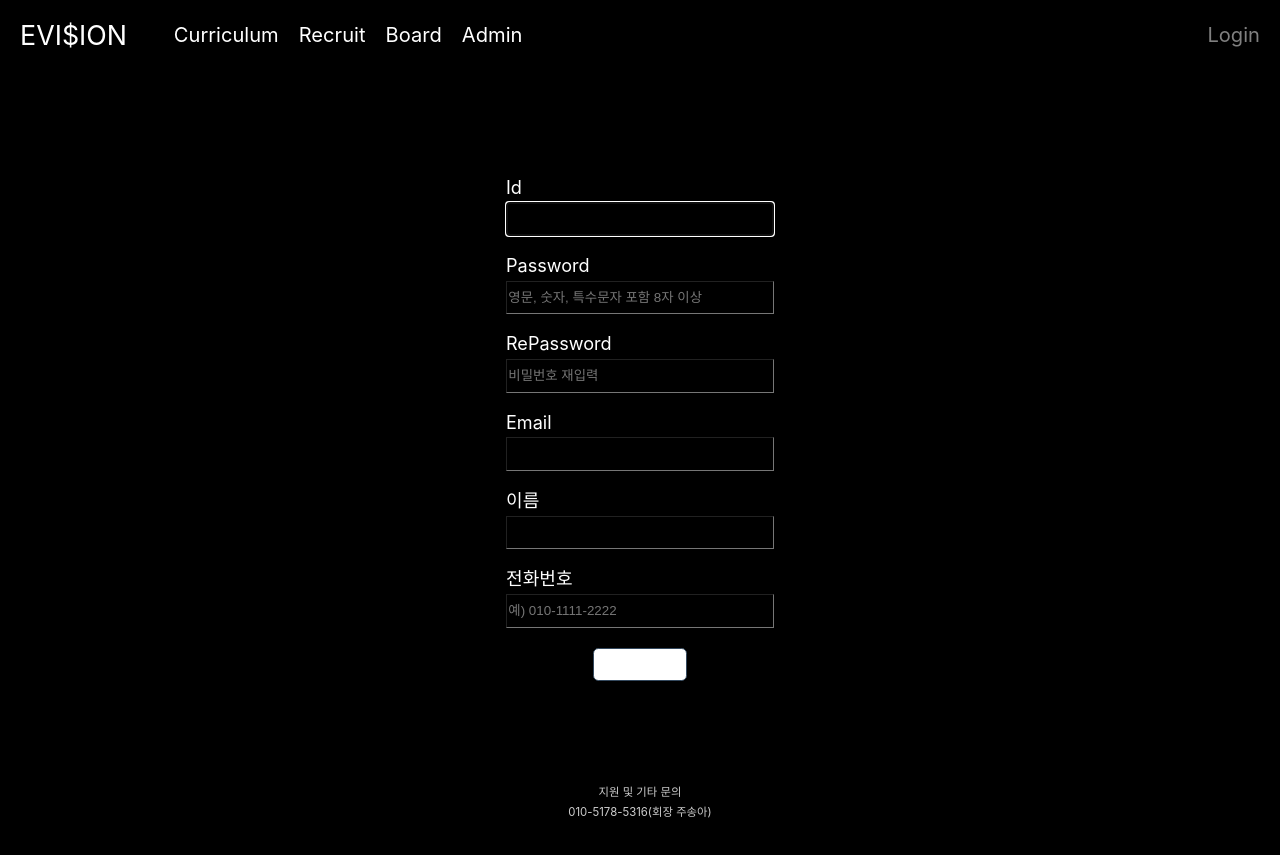
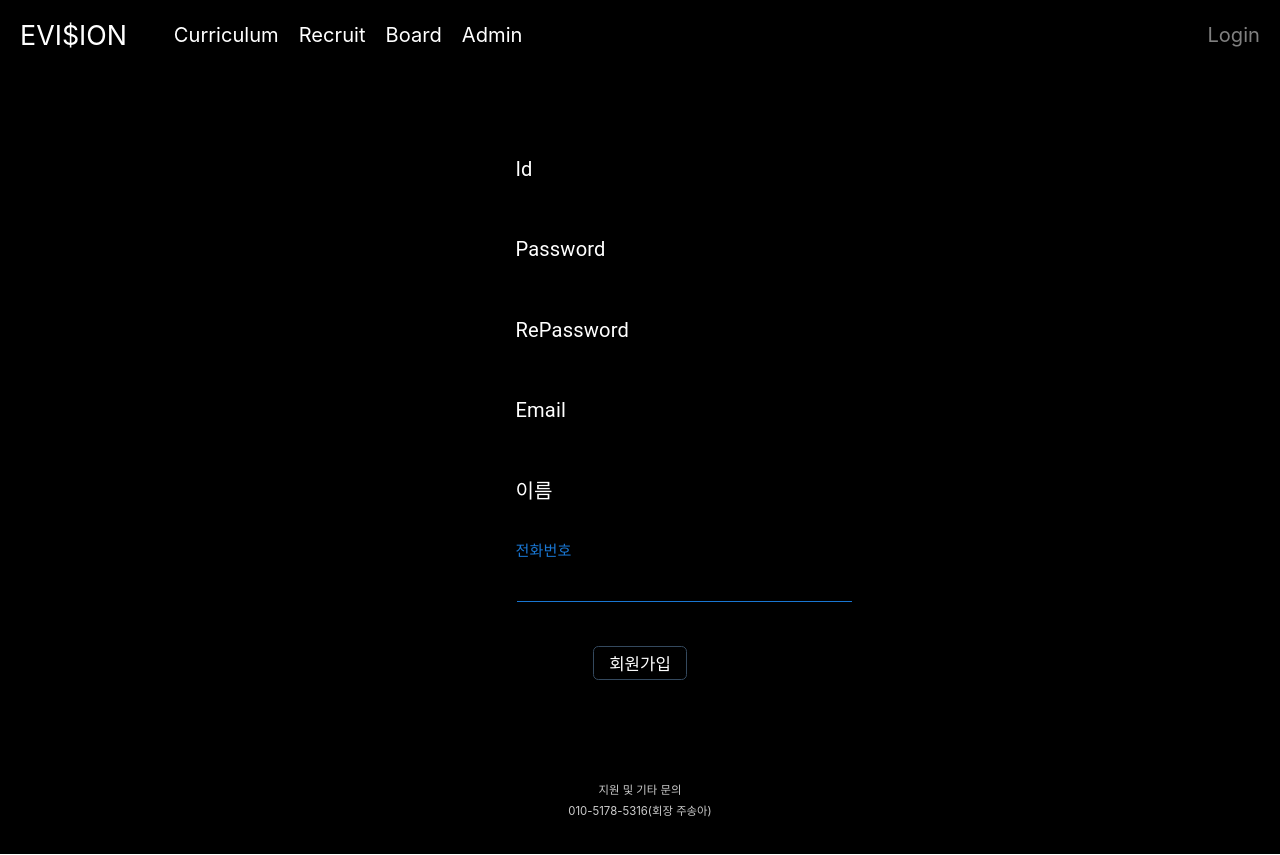
Before and after one commit to EVISION-EWHA/EVISION-website, a React (Create React App) app: page /signup in a window 1280 px wide. Built offline with nearby package versions, Linux system fonts and the light colour scheme.

Commit message:
2023/02/18 singup/admin/login css 수정

```diff
--- a/src/pages/Admin/Admin.jsx
+++ b/src/pages/Admin/Admin.jsx
@@ -14,6 +14,7 @@ import {
   ThemeProvider,
   Typography,
 } from "@mui/material";
+import { palette } from "@mui/system";
 import { createTheme } from "@mui/material/styles";
 import { useNavigate } from "react-router-dom";
 import styled from "styled-components";
@@ -22,6 +23,9 @@ import UserTable from "components/userTable";
 
 function Admin() {
   const theme = createTheme({
+    palette: {
+      background: "black",
+    },
     typography: {
       fontFamily: "'Pretendard', sans-serif",
     },
@@ -52,13 +56,14 @@ function Admin() {
   };
 
   const hstyle = {
+    //border: "10px solid white",
     display: "flex",
-    width: "100rem",
     justifyContent: "center",
     margin: "auto",
-    padding: "5rem 0 5rem 0",
+    padding: "5rem 63rem 5rem 63rem",
     flexDirection: "column",
     fontSize: "30px",
+    backgroundColor: "black",
   };
 
   return (
@@ -66,17 +71,20 @@ function Admin() {
       <div style={hstyle}>
         <Button
           sx={{
+            backgroundColor: "#474544",
+            color: "white",
             mb: 2,
             flexDirection: "row",
             alignItems: "flex-start",
             width: "10rem",
-            fontSize: "1.35rem",
+            fontWeight: "600",
+            fontSize: "1.5rem",
           }}
           variant="contained"
-          color="success"
+          //color="success"
           onClick={openModal}
         >
-          등급변경
+          등급 변경
         </Button>
         <Modal
           open={modalOpen}
--- a/src/pages/login/Login.jsx
+++ b/src/pages/login/Login.jsx
@@ -1,16 +1,9 @@
 import React, { useState } from "react";
 import axios from "axios";
-import Swal from "sweetalert2";
-import Box from "@mui/material/Box";
 import Input from "@mui/material/Input";
-import IconButton from "@mui/material/IconButton";
 import OutlinedInput from "@mui/material/OutlinedInput";
 import InputLabel from "@mui/material/InputLabel";
-import InputAdornment from "@mui/material/InputAdornment";
 import FormControl from "@mui/material/FormControl";
-import Visibility from "@mui/icons-material/Visibility";
-import DeleteIcon from "@mui/icons-material/Delete";
-import VisibilityOff from "@mui/icons-material/VisibilityOff";
 import { useNavigate } from "react-router-dom";
 import styled from "styled-components";
 
@@ -64,6 +57,10 @@ function Login({}) {
             setIsLogin(false);
             console.log("login실패. 거부당함");
             alert("가입 요청이 거부되었습니다");
+          } else if (status === 3) {
+            setIsLogin(false);
+            console.log("login실패. 거부당함");
+            alert("회원 등급이 추방당하셨습니다..?");
           } else if (status === -1) {
             setIsLogin(false);
             console.log("login실패. 비밀번호 오류");
@@ -91,13 +88,14 @@ function Login({}) {
   };
 
   const hstyle = {
+    backgroundColor: "black",
     fontColor: "white",
     display: "flex",
     justifyContent: "center",
     alignItems: "center",
     width: "100%",
-    margin: "10rem 0 5rem 0",
-    padding: "5rem 0 5rem 0",
+    //margin: "10rem 0 5rem 0",
+    padding: "20rem 5rem 25rem 5rem",
     flexDirection: "column",
     fontSize: "30px",
   };
@@ -112,17 +110,6 @@ function Login({}) {
 
   return (
     <form style={hstyle} onSubmit={handleSubmit}>
-      {/* <Stlabel>
-        Id
-        <StInput
-          type="text"
-          id="userId"
-          name="id"
-          onChange={handleInputId}
-          value={inputId}
-          autoComplete="id"
-        />
-      </Stlabel> */}
       <FormControl
         sx={{
           p: 2,
@@ -195,6 +182,7 @@ function Login({}) {
 export default Login;
 
 const form = styled.form`
+  background-color: black;
   display: flex;
   justify-content: center;
   align-items: center;
@@ -229,7 +217,8 @@ const StLoginBtn = styled.button`
   float: left;
   align-items: center;
   color: white;
-  font-size: 2rem;
+  font-size: 2.5rem;
+  font-weight: 500;
   position: relative;
   box-sizing: border-box;
   overflow: hidden;
@@ -240,7 +229,7 @@ const StLoginBtn = styled.button`
   cursor: pointer;
 
   &:hover {
-    background-color: #00462a;
-    color: white;
+    background-color: #e2f87b;
+    color: black;
   }
 `;
--- a/src/pages/sign/Signup.jsx
+++ b/src/pages/sign/Signup.jsx
@@ -1,10 +1,15 @@
-import React from "react";
-import { useState } from "react";
+import React, { useState } from "react";
 import axios from "axios";
-import Swal from "sweetalert2";
+import Input from "@mui/material/Input";
+import OutlinedInput from "@mui/material/OutlinedInput";
+import InputLabel from "@mui/material/InputLabel";
+import FormControl from "@mui/material/FormControl";
+import { useNavigate } from "react-router-dom";
 import styled from "styled-components";
 
 function Signup() {
+  const navigate = useNavigate();
+
   const [inputId, setInputId] = useState("");
   const [inputPw, setinputPw] = useState("");
   const [inputRePw, setInputRePw] = useState("");
@@ -14,6 +19,10 @@ function Signup() {
 
   const [passwordState, setPasswordState] = useState(""); //비밀번호 입력
   const [passwordError, setPasswordError] = useState(""); //비밀번호 재입력
+
+  const onClickSignup = () => {
+    console.log("click signup");
+  };
 
   const handleInputId = (e) => {
     setInputId(e.target.value);
@@ -60,6 +69,7 @@ function Signup() {
         if (status === 0) {
           console.log("회원가입 성공");
           alert("회원가입을 성공했습니다");
+          navigate("/main");
         } else if (status === -1) {
           console.log("회원가입 실패(아이디 중복)");
           alert("이미 존재하는 아이디입니다");
@@ -88,58 +98,118 @@ function Signup() {
     const passwordRegex = /^(?=.*[a-zA-Z])(?=.*[0-9]).{8,25}$/;
     if (!passwordRegex.test(joinData.userPw)) {
       setPasswordState(
+        alert(
           " 영문, 숫자, 특수문자를 포함한 8자 이상의 비밀번호를 설정해주세요."
+        )
       );
     } else setPasswordState("");
 
-    if (passwordRegex.test(joinData.userPw) && joinData.userPw === inputRePw)
-      setPasswordError("비밀번호가 일치하지 않습니다.");
+    if (joinData.userPw !== inputRePw)
+      setPasswordError(alert("비밀번호가 일치하지 않습니다."));
     else setPasswordError("");
 
-    if (joinData.userPw === inputRePw) {
+    if (passwordRegex.test(joinData.userPw) && joinData.userPw === inputRePw) {
       onhandlePost(joinData);
     }
   };
 
   const hstyle = {
+    backgroundColor: "black",
     display: "flex",
     justifContent: "center",
     alignItems: "center",
     width: "100%",
-    margin: "7rem 0 5rem 0",
-    padding: "5rem 0 5rem 0",
+    padding: "10rem 5rem 10rem 5rem",
     flexDirection: "column",
     fontSize: "30px",
   };
 
   return (
     <form style={hstyle} onSubmit={handleSubmit}>
-      <Stlabel>Id</Stlabel>
-      <StInput
-        value={inputId}
-        onChange={handleInputId}
+      <FormControl
+        sx={{
+          p: 2,
+          width: "40rem",
+          height: "12rem",
+          backgroundColor: "black",
+        }}
+        variant="outlined"
+      >
+        <InputLabel
+          sx={{ fontSize: "3rem", color: "white" }}
+          htmlFor="outlined-adornment-password"
+        >
+          Id
+        </InputLabel>
+        <Input
           type="text"
           id="userId"
           name="id"
           required
           autoComplete="id"
           autoFocus
+          onChange={handleInputId}
+          value={inputId}
+          sx={{
+            background: "transparent",
+            color: "white",
+            width: "50rem",
+            fontSize: "3rem",
+          }}
+          //autoComplete="new-password"
+          label="Id"
         />
-      <Stlabel>Password</Stlabel>
-      <form>
-        <StInput
+      </FormControl>
+      <FormControl
+        sx={{
+          p: 2,
+          width: "40rem",
+          height: "12rem",
+          backgroundColor: "black",
+        }}
+        variant="outlined"
+      >
+        <InputLabel
+          sx={{ fontSize: "3rem", color: "white" }}
+          htmlFor="outlined-adornment-password"
+        >
+          Password
+        </InputLabel>
+        <Input
+          name="password"
+          id="userPw"
+          sx={{
+            background: "transparent",
+            color: "white",
+            width: "50rem",
+            fontSize: "3rem",
+          }}
           value={inputPw}
+          //autoComplete="new-password"
           onChange={handleInputPw}
-          type="password"
-          id="userPassword"
-          name="password"
           error={passwordState !== "" || false}
           autoComplete="new-password"
           placeholder="영문, 숫자, 특수문자 포함 8자 이상"
+          type="password"
+          label="Password"
         />
-      </form>
-      <Stlabel>RePassword</Stlabel>
-      <StInput
+      </FormControl>
+      <FormControl
+        sx={{
+          p: 2,
+          width: "40rem",
+          height: "12rem",
+          backgroundColor: "black",
+        }}
+        variant="outlined"
+      >
+        <InputLabel
+          sx={{ fontSize: "3rem", color: "white" }}
+          htmlFor="outlined-adornment-password"
+        >
+          RePassword
+        </InputLabel>
+        <Input
           value={inputRePw}
           onChange={handleInputRePw}
           type="password"
@@ -148,34 +218,119 @@ function Signup() {
           error={passwordError !== "" || false}
           autoComplete="new-password"
           id="userRePassword"
+          sx={{
+            background: "transparent",
+            color: "white",
+            width: "50rem",
+            fontSize: "3rem",
+          }}
+          label="Password"
         />
-      <Stlabel>Email</Stlabel>
-      <StInput
+      </FormControl>
+      <FormControl
+        sx={{
+          p: 2,
+          width: "40rem",
+          height: "12rem",
+          backgroundColor: "black",
+        }}
+        variant="outlined"
+      >
+        <InputLabel
+          sx={{ fontSize: "3rem", color: "white" }}
+          htmlFor="outlined-adornment-password"
+        >
+          Email
+        </InputLabel>
+        <Input
           value={inputEmail}
           onChange={handleInputEmail}
           type="email"
           id="userEmail"
           name="email"
+          required
+          autoFocus
+          sx={{
+            background: "transparent",
+            color: "white",
+            width: "50rem",
+            fontSize: "3rem",
+          }}
+          label="Email"
         />
-      <Stlabel>이름</Stlabel>
-      <StInput
+      </FormControl>
+      <FormControl
+        sx={{
+          p: 2,
+          width: "40rem",
+          height: "12rem",
+          backgroundColor: "black",
+        }}
+        variant="outlined"
+      >
+        <InputLabel
+          sx={{ fontSize: "3rem", color: "white" }}
+          htmlFor="outlined-adornment-password"
+        >
+          이름
+        </InputLabel>
+        <Input
           value={inputName}
           onChange={handleInputName}
           type="text"
           id="userPhone"
           name="name"
+          required
+          autoFocus
+          sx={{
+            background: "transparent",
+            color: "white",
+            width: "50rem",
+            fontSize: "3rem",
+          }}
+          label="Name"
         />
-      <Stlabel>전화번호</Stlabel>
-      <StInput
+      </FormControl>
+      <FormControl
+        sx={{
+          p: 2,
+          width: "40rem",
+          height: "12rem",
+          backgroundColor: "black",
+        }}
+        variant="outlined"
+      >
+        <InputLabel
+          sx={{ fontSize: "3rem", color: "white" }}
+          htmlFor="outlined-adornment-password"
+        >
+          전화번호
+        </InputLabel>
+        <Input
           value={inputPhone}
           onChange={handleInputPhone}
           type="tel"
           id="phone"
           name="phone"
           placeholder="예) 010-1111-2222"
+          required
+          autoFocus
+          sx={{
+            background: "transparent",
+            color: "white",
+            width: "50rem",
+            fontSize: "3rem",
+          }}
+          label="Phone"
         />
+      </FormControl>
       <br />
-      <StSignupBtn id="submit" name="submit" type="submit">
+      <StSignupBtn
+        id="submit"
+        name="submit"
+        type="submit"
+        onClick={onClickSignup}
+      >
         회원가입
       </StSignupBtn>
     </form>
@@ -183,16 +338,6 @@ function Signup() {
 }
 export default Signup;
 
-// const StSignup = styled.div`
-//   display: flex;
-//   justify-content: center;
-//   align-items: center;
-//   width: 100%;
-//   margin: 7rem 0 5rem 0;
-//   padding: 5rem 0 5rem 0;
-//   flex-direction: column;
-//   font-size: 30px;
-// `;
 
 const Stlabel = styled.div`
   width: 40rem;
@@ -216,8 +361,9 @@ const StSignupBtn = styled.button`
   justify-content: center;
   float: left;
   align-items: center;
-  background-color: white;
-  font-size: 2rem;
+  color: white;
+  font-size: 2.5rem;
+  font-weight: 500;
   position: relative;
   box-sizing: border-box;
   overflow: hidden;
@@ -228,7 +374,7 @@ const StSignupBtn = styled.button`
   cursor: pointer;
 
   &:hover {
-    background-color: #00462a;
-    color: white;
+    background-color: #e2f87b;
+    color: black;
   }
 `;
--- a/src/styles/globalStyle.js
+++ b/src/styles/globalStyle.js
@@ -19,7 +19,6 @@ const GlobalStyle = createGlobalStyle`
 
   * {
     color: white;
-    background-color: black;
     box-sizing: border-box;
     font-family: 'Pretendard', sans-serif
   }
```
Also changed, not shown: src/components/userTable.jsx (+8 -0 lines), src/pages/Admin/Modal.jsx (+59 -11 lines), src/pages/Admin/modal.css (+2 -13 lines). Lines whose indentation alone changed are shown as unchanged.
